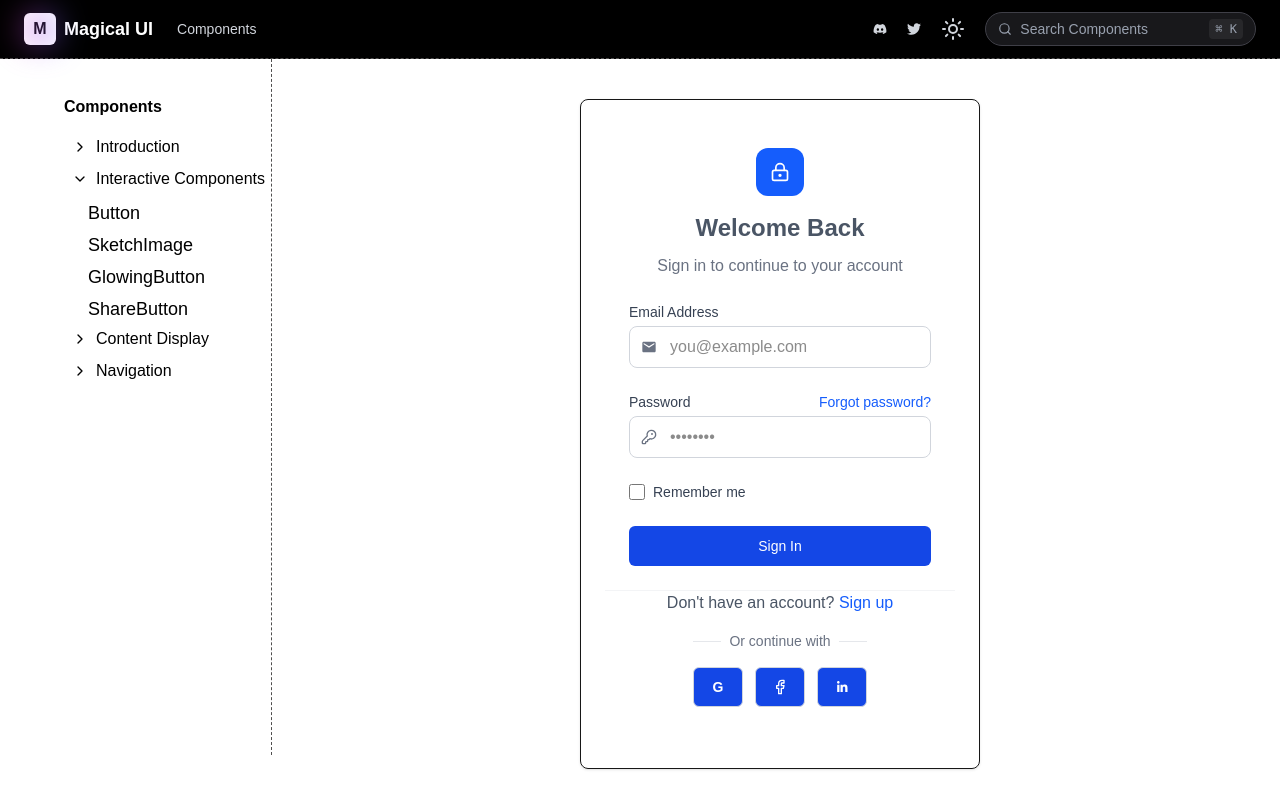
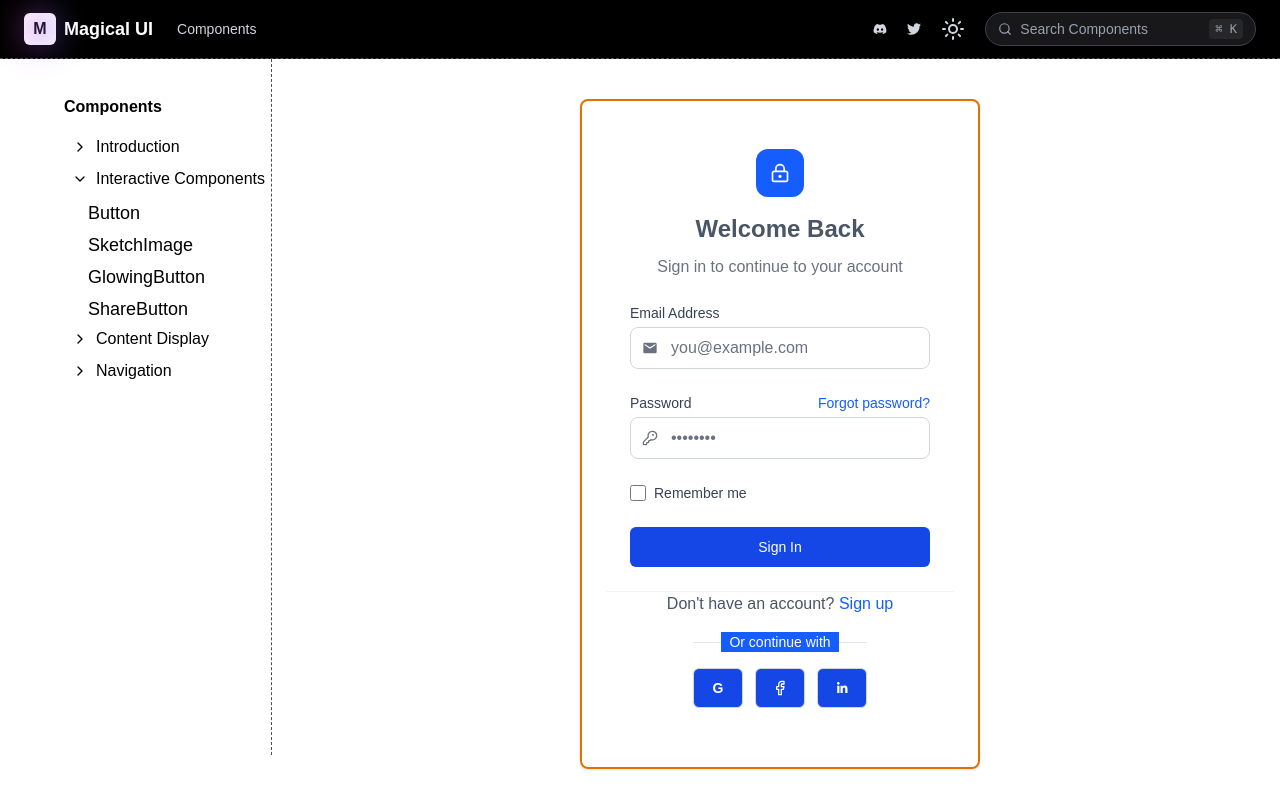
Before and after one commit to 1UDIT/magicalUi, a Next.js app: page /Home/Card in a window 1280 px wide. Built offline with nearby package versions, Linux system fonts and the light colour scheme.

Commit message:
fix he card bg color

```diff
--- a/src/Components/UI/Login/CardLogin.tsx
+++ b/src/Components/UI/Login/CardLogin.tsx
@@ -13,7 +13,7 @@ function CardLogin({ onFlip }: { onFlip: () => void }) {
     const [rememberMe, setRememberMe] = useState(false);
 
     return (
-        <Card color="light" className="mx-auto max-w-md h-[670px] p-6">
+        <Card color="light" className="mx-auto max-w-md h-[670px] p-6 dark:bg-white border-2 border-amber-600  ">
 
             <CardHeader color="light" className="text-center">
                 <div className="mx-auto mb-4 flex h-12 w-12 items-center justify-center rounded-xl bg-blue-600">
@@ -21,8 +21,8 @@ function CardLogin({ onFlip }: { onFlip: () => void }) {
                         <LuLockKeyhole />
                     </span>
                 </div>
-                <h2 className="text-2xl font-bold text-gray-600">Welcome Back</h2>
-                <p className="mt-1 text-gray-500">
+                <h2 className="text-2xl font-bold text-gray-600 dark:text-black">Welcome Back</h2>
+                <p className="mt-1 text-gray-500 dark:text-black">
                     Sign in to continue to your account
                 </p>
             </CardHeader>
@@ -31,7 +31,7 @@ function CardLogin({ onFlip }: { onFlip: () => void }) {
                 <div className="space-y-6">
                     {/* Email */}
                     <div>
-                        <label htmlFor="email" className="text-start mb-1 block text-sm font-medium text-gray-700">
+                        <label htmlFor="email" className="text-start mb-1 block text-sm font-medium text-gray-700 dark:text-black">
                             Email Address
                         </label>
                         <div className="relative">
@@ -44,7 +44,7 @@ function CardLogin({ onFlip }: { onFlip: () => void }) {
                                 aria-label="Email"
                                 value={email}
                                 onChange={(e) => setEmail(e.target.value)}
-                                className="block w-full rounded-lg border border-gray-300 py-2 pr-3 pl-10 focus:border-blue-500 focus:ring-blue-500"
+                                className="block w-full rounded-lg border border-gray-300 py-2 pr-3 pl-10 focus:border-blue-500 focus:ring-blue-500 placeholder:text-gray-500"
                                 placeholder="you@example.com"
                             />
                         </div>
@@ -53,16 +53,16 @@ function CardLogin({ onFlip }: { onFlip: () => void }) {
                     {/* Password */}
                     <div>
                         <div className="mb-1 flex items-center justify-between">
-                            <label htmlFor="password" className="text-sm font-medium text-gray-700">
+                            <label htmlFor="password" className="text-sm font-medium text-gray-700 dark:text-black">
                                 Password
                             </label>
-                            <a href="#" className="text-sm text-blue-600 hover:underline">
+                            <a href="#" className="text-sm text-blue-600 hover:underline dark:text-black">
                                 Forgot password?
                             </a>
                         </div>
                         <div className="relative">
                             <div className="pointer-events-none absolute inset-y-0 left-0 flex items-center pl-3">
-                                <LuKeyRound className="text-gray-500" />
+                                <LuKeyRound className="text-gray-500 dark:text-black" />
                             </div>
                             <input
                                 type="password"
@@ -70,7 +70,7 @@ function CardLogin({ onFlip }: { onFlip: () => void }) {
                                 aria-label="Password"
                                 value={password}
                                 onChange={(e) => setPassword(e.target.value)}
-                                className="block w-full rounded-lg border border-gray-300 py-2 pr-3 pl-10 focus:border-blue-500 focus:ring-blue-500"
+                                className="block w-full rounded-lg border border-gray-300 py-2 pr-3 pl-10 focus:border-blue-500 focus:ring-blue-500 placeholder:text-gray-500"
                                 placeholder="••••••••"
                             />
                         </div>
@@ -83,22 +83,22 @@ function CardLogin({ onFlip }: { onFlip: () => void }) {
                             type="checkbox"
                             checked={rememberMe}
                             onChange={() => setRememberMe(!rememberMe)}
-                            className="h-4 w-4 rounded border-gray-300 text-blue-600 focus:ring-blue-500"
+                            className="h-4 w-4 rounded border-gray-300 text-blue-600 focus:ring-blue-500 dark:text-black"
                         />
-                        <label htmlFor="remember_me" className="ml-2 block text-sm text-gray-700">
+                        <label htmlFor="remember_me" className="ml-2 block text-sm text-gray-700 dark:text-black">
                             Remember me
                         </label>
                     </div>
 
                     {/* Submit Button */}
-                    <Button className="w-full py-2 font-medium text-white transition-colors duration-300 bg-blue-700 hover:bg-blue-500 cursor-pointer">
+                    <Button className="w-full py-2 font-medium text-white transition-colors duration-300 bg-blue-700 hover:bg-blue-500 cursor-pointer dark:text-black">
                         Sign In
                     </Button>
                 </div>
             </CardContent>
 
             <CardFooter color="light" className="border-t border-gray-100 text-center flex-col">
-                <p className="text-gray-600">
+                <p className="text-gray-600 dark:text-black">
                     Don't have an account?{" "}
                     <button onClick={onFlip} className="font-medium text-blue-600 hover:underline">
                         Sign up
@@ -112,7 +112,7 @@ function CardLogin({ onFlip }: { onFlip: () => void }) {
                             <div className="w-full border-t border-gray-200"></div>
                         </div>
                         <div className="relative flex justify-center text-sm">
-                            <span className="bg-white px-2 text-gray-500">Or continue with</span>
+                            <span className="px-2 bg-blue-600 text-white">Or continue with</span>
                         </div>
                     </div>
 
--- a/src/Components/UI/Login/CardSignup.tsx
+++ b/src/Components/UI/Login/CardSignup.tsx
@@ -14,21 +14,21 @@ function CardSignup({ onFlip }: { onFlip: () => void }) {
     const [password, setPassword] = useState("");
 
     return (
-        <Card color="light" className="mx-auto max-w-md h-[670px] p-6">
+        <Card color="light" className="mx-auto max-w-md h-[670px] p-6 dark:bg-white border-2 border-amber-600">
             <CardHeader color="light" className="text-center">
                 <div className="mx-auto mb-4 flex h-12 w-12 items-center justify-center rounded-xl bg-blue-600">
                     <span className="text-xl text-white">
                         <LuLockKeyhole />
                     </span>
                 </div>
-                <h2 className="text-2xl font-bold text-gray-600">Create an Account</h2>
-                <p className="mt-1 text-gray-500">Sign up to get started</p>
+                <h2 className="text-2xl font-bold text-gray-600 dark:text-black">Create an Account</h2>
+                <p className="mt-1 text-gray-500 dark:text-black">Sign up to get started</p>
             </CardHeader>
 
             <CardContent color="light">
                 <div className="space-y-6">
                     <div>
-                        <label htmlFor="name" className="text-start mb-1 block text-sm font-medium text-gray-700">
+                        <label htmlFor="name" className="text-start mb-1 block text-sm font-medium text-gray-700 dark:text-black">
                             Full Name
                         </label>
                         <div className="relative">
@@ -41,13 +41,13 @@ function CardSignup({ onFlip }: { onFlip: () => void }) {
                                 aria-label="Full Name"
                                 value={name}
                                 onChange={(e) => setName(e.target.value)}
-                                className="block w-full rounded-lg border border-gray-300 py-2 pr-3 pl-10 focus:border-blue-500 focus:ring-blue-500"
+                                className="block w-full rounded-lg border border-gray-300 py-2 pr-3 pl-10 focus:border-blue-500 focus:ring-blue-500 placeholder:text-gray-500"
                                 placeholder="John Doe"
                             />
                         </div>
                     </div>
                     <div>
-                        <label htmlFor="email" className="text-start mb-1 block text-sm font-medium text-gray-700">
+                        <label htmlFor="email" className="text-start mb-1 block text-sm font-medium text-gray-700 dark:text-black">
                             Email Address
                         </label>
                         <div className="relative">
@@ -60,13 +60,13 @@ function CardSignup({ onFlip }: { onFlip: () => void }) {
                                 aria-label="Email"
                                 value={email}
                                 onChange={(e) => setEmail(e.target.value)}
-                                className="block w-full rounded-lg border border-gray-300 py-2 pr-3 pl-10 focus:border-blue-500 focus:ring-blue-500"
+                                className="block w-full rounded-lg border border-gray-300 py-2 pr-3 pl-10 focus:border-blue-500 focus:ring-blue-500 placeholder:text-gray-500"
                                 placeholder="you@example.com"
                             />
                         </div>
                     </div>
                     <div>
-                        <label htmlFor="password" className="text-start mb-1 block text-sm font-medium text-gray-700">
+                        <label htmlFor="password" className="text-start mb-1 block text-sm font-medium text-gray-700 dark:text-black">
                             Password
                         </label>
                         <div className="relative">
@@ -79,7 +79,7 @@ function CardSignup({ onFlip }: { onFlip: () => void }) {
                                 aria-label="Password"
                                 value={password}
                                 onChange={(e) => setPassword(e.target.value)}
-                                className="block w-full rounded-lg border border-gray-300 py-2 pr-3 pl-10 focus:border-blue-500 focus:ring-blue-500"
+                                className="block w-full rounded-lg border border-gray-300 py-2 pr-3 pl-10 focus:border-blue-500 focus:ring-blue-500 placeholder:text-gray-500"
                                 placeholder="••••••••"
                             />
                         </div>
@@ -93,7 +93,7 @@ function CardSignup({ onFlip }: { onFlip: () => void }) {
             </CardContent>
 
             <CardFooter color="light" className="border-t border-gray-100 text-center flex-col">
-                <p className="text-gray-600">
+                <p className="text-gray-600 dark:text-black">
                     Already have an account?{" "}
                     <button onClick={onFlip} className="font-medium text-blue-600 hover:underline">
                         Sign In
@@ -104,8 +104,8 @@ function CardSignup({ onFlip }: { onFlip: () => void }) {
                         <div className="absolute inset-0 flex items-center">
                             <div className="w-full border-t border-gray-200"></div>
                         </div>
-                        <div className="relative flex justify-center text-sm">
-                            <span className="bg-white px-2 text-gray-500">Or continue with</span>
+                        <div className="relative flex justify-center text-sm ">
+                            <span className="px-2 bg-blue-600 text-white">Or continue with</span>
                         </div>
                     </div>
 
--- a/src/app/(app)/Home/ShareButton/page.tsx
+++ b/src/app/(app)/Home/ShareButton/page.tsx
@@ -12,7 +12,7 @@ const page = () => {
     const [activeTab, setActiveTab] = useState("Preview");
 
     const codeString =
-`import React from 'react';
+        `import React from 'react';
 
 function App() {
   return (
```
Also changed, not shown: src/Components/UI/AnimationShareBtn.tsx (+1 -7 lines), src/Components/UI/Button.tsx (line endings or trailing spaces), src/Components/UI/ButtonAnimation.tsx (line endings or trailing spaces), src/Components/UI/GlowingButton.tsx (line endings or trailing spaces), src/Components/UI/card.tsx (line endings or trailing spaces).
